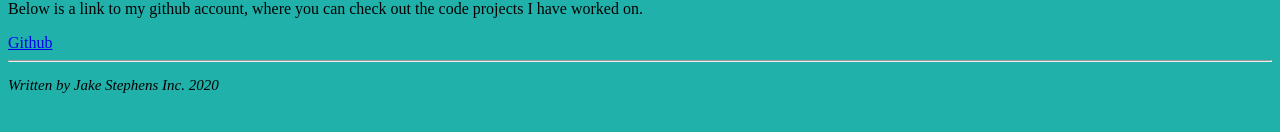
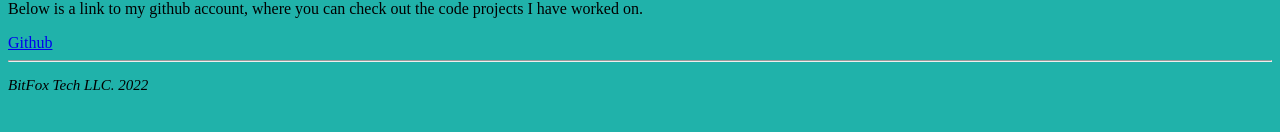
Before and after one commit to bitfoxtech/foxysite, a plain HTML site: page index.html in a window 1280 px wide. Shown: the part 298-430 px from the top of the page. Drawn offline with Linux system fonts and the light colour scheme.

Commit message:
updating copyright

```diff
--- a/index.html
+++ b/index.html
@@ -34,7 +34,7 @@
         <hr>
         <p>
             <!-- Ending credits -->
-            Written by Jake Stephens Inc. 2020
+            BitFox Tech LLC. 2022
         </p>
     </footer>
 </body>
```
